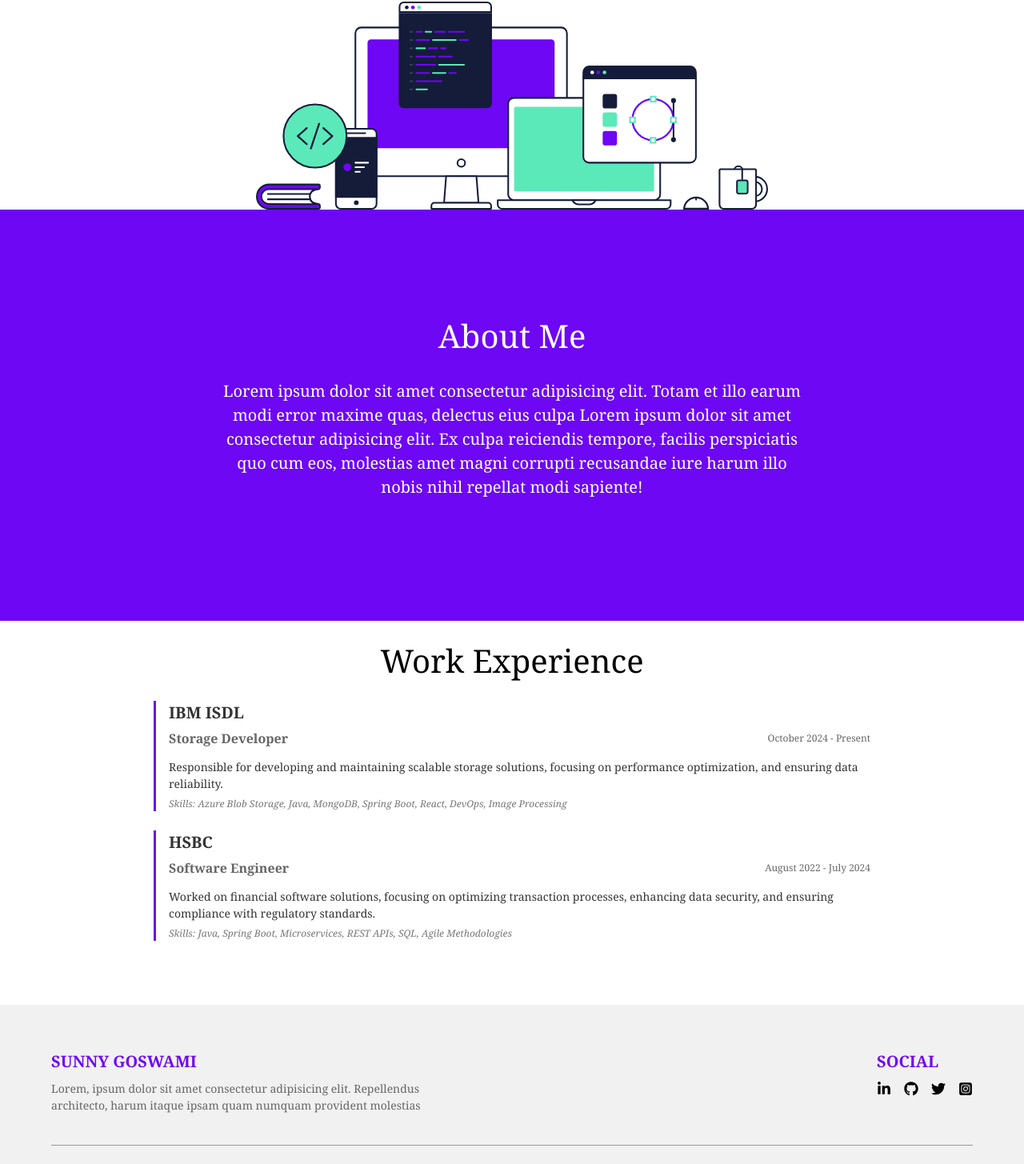
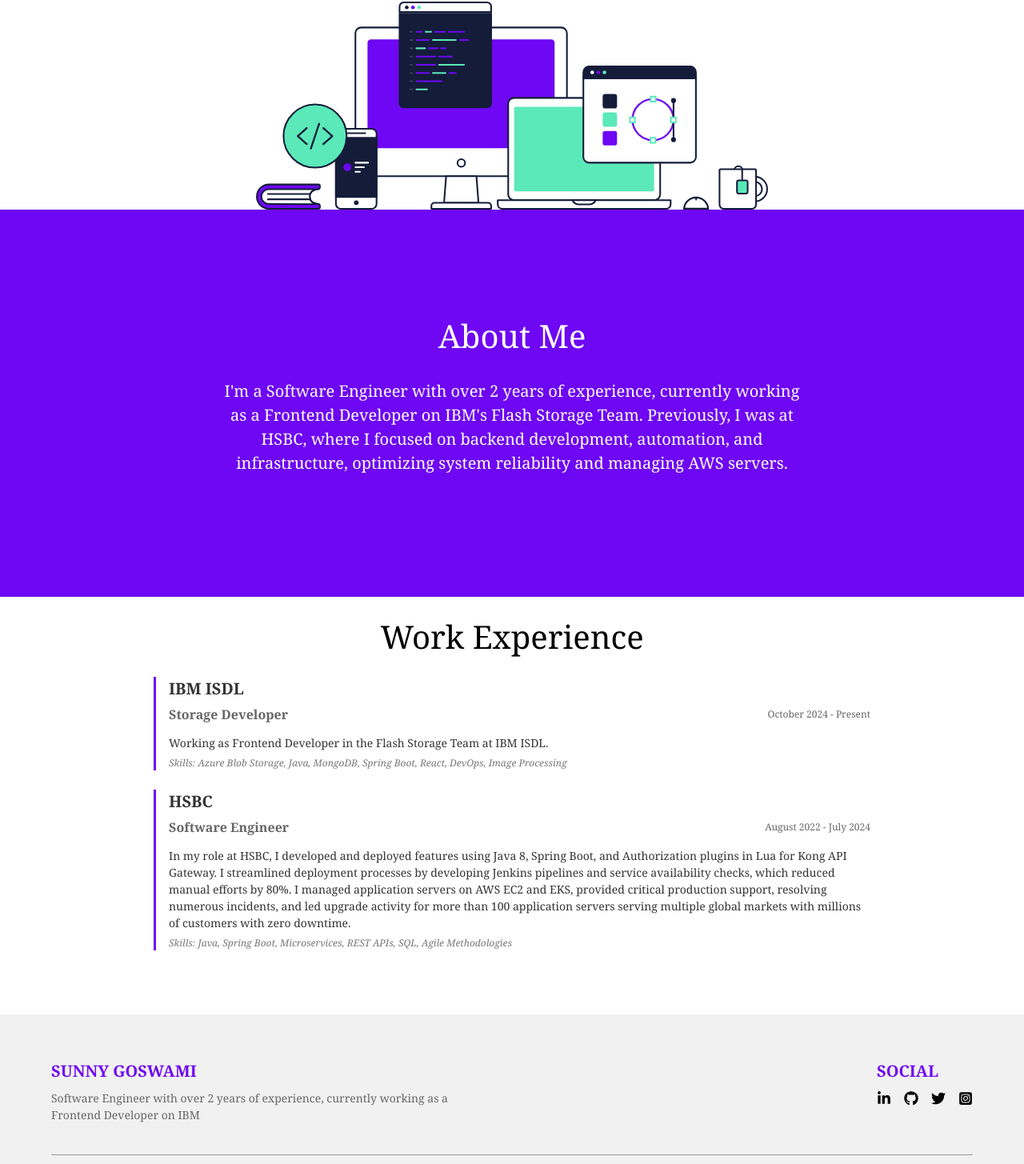
Before and after one commit to sunny7898/MyPortfolio, a React (Vite) app: page / in a window 1280 px wide. Shown: the part 798-2253 px from the top of the page at 80% size. Built offline with nearby package versions, Linux system fonts and the light colour scheme; no server answers.

Commit message:
Content added

```diff
--- a/src/Home/AboutMe/AboutMe.jsx
+++ b/src/Home/AboutMe/AboutMe.jsx
@@ -13,12 +13,11 @@
         <div className="about-section-content">
           <h1 className="about-title">About Me</h1>
           <p className="about-description">
-            Lorem ipsum dolor sit amet consectetur adipisicing elit. Totam et
-            illo earum modi error maxime quas, delectus eius culpa Lorem ipsum
-            dolor sit amet consectetur adipisicing elit. Ex culpa reiciendis
-            tempore, facilis perspiciatis quo cum eos, molestias amet magni
-            corrupti recusandae iure harum illo nobis nihil repellat modi
-            sapiente!
+            I'm a Software Engineer with over 2 years of experience, currently
+            working as a Frontend Developer on IBM's Flash Storage Team.
+            Previously, I was at HSBC, where I focused on backend development,
+            automation, and infrastructure, optimizing system reliability and
+            managing AWS servers.
           </p>
         </div>
       </div>
--- a/src/Home/Experience/Experience.jsx
+++ b/src/Home/Experience/Experience.jsx
@@ -8,7 +8,7 @@
     last_working_date: "Present",
     role: "Storage Developer",
     description:
-      "Responsible for developing and maintaining scalable storage solutions, focusing on performance optimization, and ensuring data reliability.",
+      "Working as Frontend Developer in the Flash Storage Team at IBM ISDL.",
     skills: [
       "Azure Blob Storage",
       "Java",
@@ -25,7 +25,7 @@
     last_working_date: "July 2024",
     role: "Software Engineer",
     description:
-      "Worked on financial software solutions, focusing on optimizing transaction processes, enhancing data security, and ensuring compliance with regulatory standards.",
+      "In my role at HSBC, I developed and deployed features using Java 8, Spring Boot, and Authorization plugins in Lua for Kong API Gateway. I streamlined deployment processes by developing Jenkins pipelines and service availability checks, which reduced manual efforts by 80%. I managed application servers on AWS EC2 and EKS, provided critical production support, resolving numerous incidents, and led upgrade activity for more than 100 application servers serving multiple global markets with millions of customers with zero downtime.",
     skills: [
       "Java",
       "Spring Boot",
--- a/src/Home/Hero/Hero.jsx
+++ b/src/Home/Hero/Hero.jsx
@@ -19,11 +19,11 @@
             Hi, I'm <span>Sunny Goswami</span>
           </h1>
           <h3 className="hero-sub-title">
-            Full Stack Developer | DevOps Enthusiast{" "}
+            Full Stack Developer | DevOps Enthusiast
           </h3>
 
           <p className="hero-description">
-            I design & Build complex applications & love exploring DevOps Tools
+            I design & build complex applications & love exploring DevOps Tools
             in my free time.
           </p>
         </div>
--- a/src/components/Footer/Footer.jsx
+++ b/src/components/Footer/Footer.jsx
@@ -12,9 +12,8 @@
           <div className="footer-section info">
             <span className="footer-title">Sunny Goswami</span>
             <p className="footer-description">
-              Lorem, ipsum dolor sit amet consectetur adipisicing elit.
-              Repellendus architecto, harum itaque ipsam quam numquam provident
-              molestias{" "}
+              Software Engineer with over 2 years of experience, currently
+              working as a Frontend Developer on IBM
             </p>
           </div>
           <div className="footer-section social">
```
